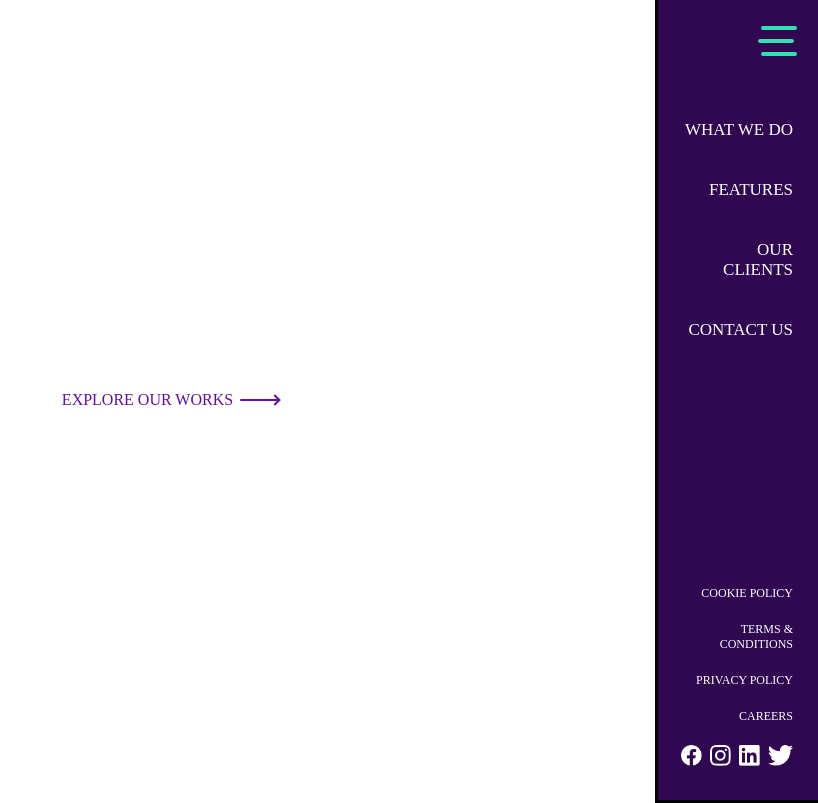
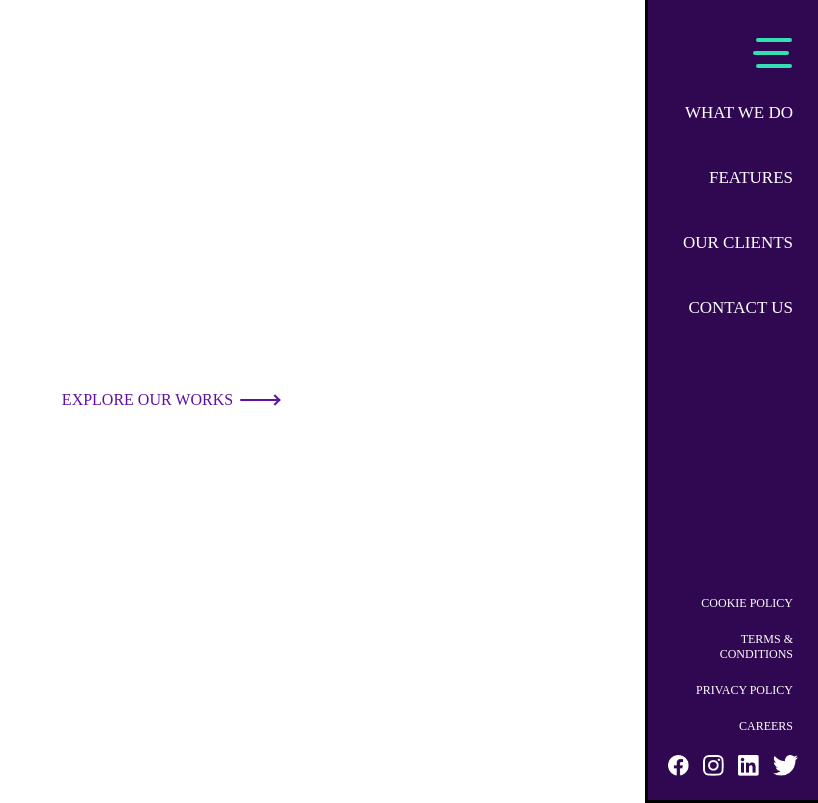
Before and after one commit to mathycoder/playground, a React (Create React App) app: page / in a window 1280 px wide. Shown: the whole page, without its empty margins (462-1280 px from the left). Built offline with nearby package versions, Linux system fonts and the light colour scheme.

Commit message:
slide in working better; text stays on one line

```diff
--- a/src/components/HamburgerMenu/HamburgerMenu.js
+++ b/src/components/HamburgerMenu/HamburgerMenu.js
@@ -13,20 +13,23 @@ const HamburgerMenu = () => {
         <MiddleDash />
         <Dash />
       </HamburgerDashes>
-      <Wrapper style={menuIsOpen ? {width: "0px", padding: 0, border: "none" } : null }>
+      <Wrapper style={menuIsOpen ? {width: "0px"} : null }>
         <Titles style={menuIsOpen ? {display: "none"} : null }>
           <Title>WHAT WE DO</Title>
           <Title>FEATURES</Title>
           <Title>OUR CLIENTS</Title>
           <Title>CONTACT US</Title>
         </Titles>
-        <Policies style={menuIsOpen ? {width: "0px"} : null }>
+        <Policies style={menuIsOpen ? {display: "none"} : null }>
           <Policy>COOKIE POLICY</Policy>
-          <Policy>TERMS & CONDITIONS</Policy>
+          <div>
+            <Policy className="terms-top">TERMS &</Policy>
+            <Policy className="terms-bottom">CONDITIONS</Policy>
+          </div>
           <Policy>PRIVACY POLICY</Policy>
           <Policy>CAREERS</Policy>
         </Policies>
-        <SocialIcons>
+        <SocialIcons style={menuIsOpen ? {display: "none"} : null }>
           <FacebookImage />
           <InstagramImage />
           <LinkedinImage />
--- a/src/components/HamburgerMenu/HamburgerMenuStyles.js
+++ b/src/components/HamburgerMenu/HamburgerMenuStyles.js
@@ -11,8 +11,8 @@ import twitterHover from '../../assets/images/twitter-hover.png'
 
 export const HamburgerDashes = styled.div`
   position: absolute;
-  top: 20px;
-  right: 20px;
+  top: 32px;
+  right: 25px;
   height: 48px;
   width: 40px;
 
@@ -49,15 +49,14 @@ export const Wrapper = styled.div`
   background-color: #300852;
   font-family: Rubik;
   color: white;
-  width: 110px;
+  width: 170px;
   display: flex;
   flex-direction: column;
   align-items: flex-end;
-  height: 100%;
-  padding: 20px 25px;
+  /* padding: 20px 25px; */
   border: 3px solid black;
   border-right: none;
-  height: 95vh;
+  height: 100vh;
 
   transition: width .2s;
 
@@ -82,6 +81,7 @@ export const Titles = styled.div`
   max-height: 260px;
   margin-top: 80px;
   margin-bottom: 20px;
+  margin-right: 25px;
 `;
 
 export const Title = styled.div`
@@ -89,6 +89,7 @@ export const Title = styled.div`
   font-weight: 500;
   margin: 10px 0;
   text-align: right;
+  white-space: nowrap;
 
   &:hover {
     color: #34E0B3;
@@ -103,6 +104,7 @@ export const Policies = styled.div`
   margin-top: auto;
   flex: 1;
   max-height: 160px;
+  margin-right: 25px;
 `;
 
 export const Policy = styled.div`
@@ -110,6 +112,15 @@ export const Policy = styled.div`
   font-weight: 400;
   margin: 5px 0;
   text-align: right;
+  white-space: nowrap;
+
+  &.terms-top {
+    margin-bottom: 0;
+  }
+
+  &.terms-bottom {
+    margin-top: 0;
+  }
 
   &:hover {
     color: #34E0B3;
@@ -119,9 +130,11 @@ export const Policy = styled.div`
 
 export const SocialIcons = styled.div`
   display: flex;
-  width: 102%;
+  width: 130px;
   justify-content: space-between;
-  margin: 10px 0;
+  margin: 0 auto;
+  margin-top: 10px;
+  margin-bottom: 20px;
 `;
 
 export const FacebookImage = styled.div`
```
